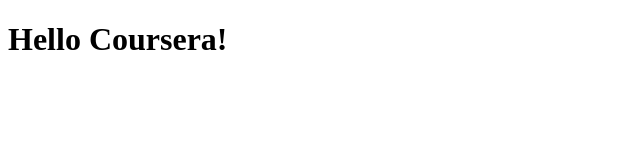
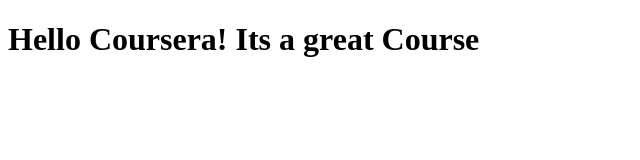
Before and after one commit to viv2588/vivek-web, a plain HTML site: page site/index.html in a window 1280 px wide. Shown: the whole page, without its empty margins (0-640 px from the left). Drawn offline with Linux system fonts and the light colour scheme.

Commit message:
small changes in html file

```diff
--- a/site/index.html
+++ b/site/index.html
@@ -4,6 +4,6 @@
 	<title>Hello Coursera</title>
 </head>
 <body>
-	<h1>Hello Coursera!</h1>
+	<h1>Hello Coursera! Its a great Course</h1>
 </body>
 </html>
```
